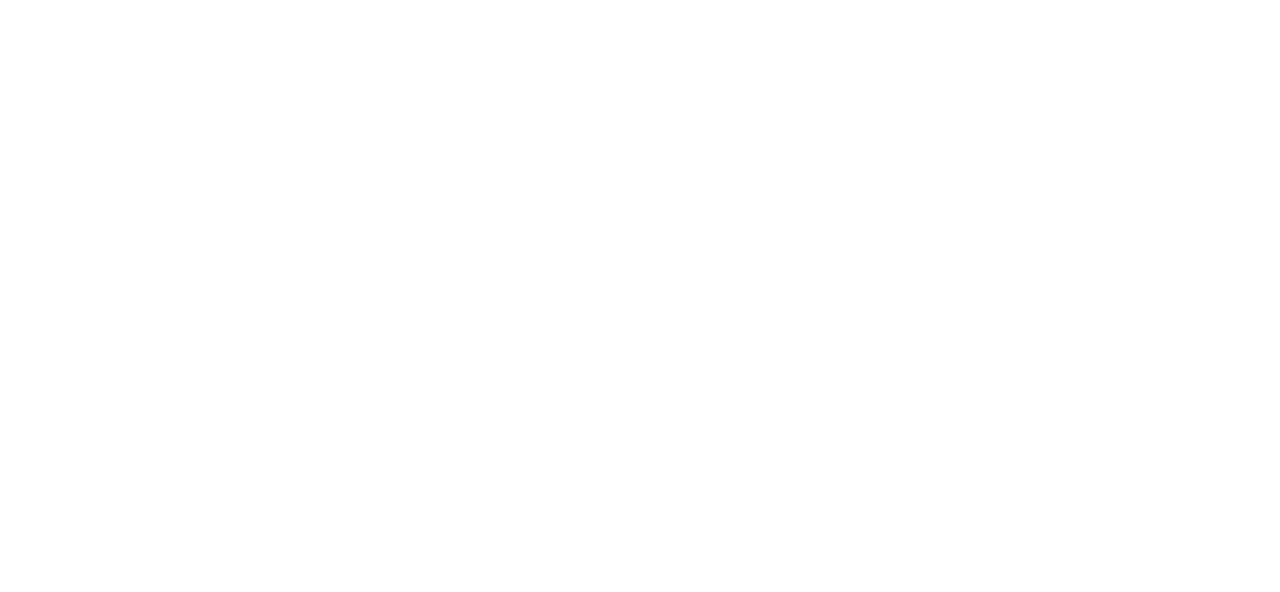
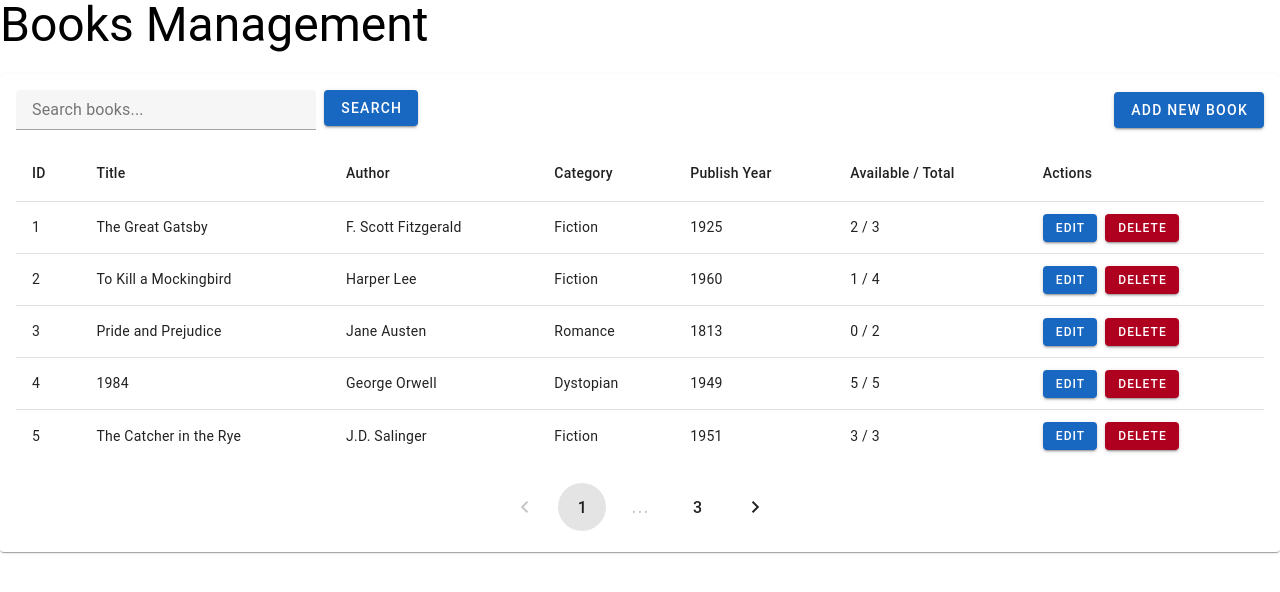
Before and after one commit to elibiano/bookborrow, a Vue app: page /books in a window 1280 px wide. Before the commit this address had no page. Shown: the top 592 px of the page. Built offline with nearby package versions, Linux system fonts and the light colour scheme.

Commit message:
fix: added books view

```diff
--- /dev/null
+++ b/src/components/system/BooksView.vue
@@ -0,0 +1,205 @@
+<script setup>
+import { ref } from 'vue';
+import { useRouter } from 'vue-router';
+
+const router = useRouter();
+const searchQuery = ref('');
+const page = ref(1);
+const editDialog = ref(false);
+const deleteDialog = ref(false);
+const editedBook = ref({});
+
+const books = ref([
+  {
+    id: 1,
+    title: 'The Great Gatsby',
+    author: 'F. Scott Fitzgerald',
+    category: 'Fiction',
+    publishYear: 1925,
+    available: 2,
+    total: 3
+  },
+  {
+    id: 2,
+    title: 'To Kill a Mockingbird',
+    author: 'Harper Lee',
+    category: 'Fiction',
+    publishYear: 1960,
+    available: 1,
+    total: 4
+  },
+  {
+    id: 3,
+    title: 'Pride and Prejudice',
+    author: 'Jane Austen',
+    category: 'Romance',
+    publishYear: 1813,
+    available: 0,
+    total: 2
+  },
+  {
+    id: 4,
+    title: '1984',
+    author: 'George Orwell',
+    category: 'Dystopian',
+    publishYear: 1949,
+    available: 5,
+    total: 5
+  },
+  {
+    id: 5,
+    title: 'The Catcher in the Rye',
+    author: 'J.D. Salinger',
+    category: 'Fiction',
+    publishYear: 1951,
+    available: 3,
+    total: 3
+  }
+]);
+
+const searchBooks = () => {
+  // Here would go the API call to search for books
+  console.log('Searching for:', searchQuery.value);
+};
+
+const editBook = (book) => {
+  editedBook.value = { ...book };
+  editDialog.value = true;
+};
+
+const saveBookEdit = () => {
+  // Here would go the API call to update the book
+  const index = books.value.findIndex(book => book.id === editedBook.value.id);
+  if (index !== -1) {
+    books.value[index] = { ...editedBook.value };
+  }
+  editDialog.value = false;
+};
+
+const confirmDeleteBook = (book) => {
+  editedBook.value = { ...book };
+  deleteDialog.value = true;
+};
+
+const deleteBook = () => {
+  // Here would go the API call to delete the book
+  books.value = books.value.filter(book => book.id !== editedBook.value.id);
+  deleteDialog.value = false;
+};
+
+const navigateToAddBook = () => {
+  router.push('/submit');
+};
+</script>
+
+<template>
+  <div>
+    <h1 class="text-h3 mb-6">Books Management</h1>
+
+    <v-card>
+      <v-card-text>
+        <div class="d-flex justify-space-between align-center flex-wrap">
+          <div class="d-flex">
+            <v-text-field
+              v-model="searchQuery"
+              label="Search books..."
+              hide-details
+              density="compact"
+              class="mr-2"
+              width="300"
+            ></v-text-field>
+            <v-btn color="primary" @click="searchBooks">Search</v-btn>
+          </div>
+
+          <v-btn color="primary" @click="navigateToAddBook">Add New Book</v-btn>
+        </div>
+
+        <v-table class="mt-4">
+          <thead>
+            <tr>
+              <th>ID</th>
+              <th>Title</th>
+              <th>Author</th>
+              <th>Category</th>
+              <th>Publish Year</th>
+              <th>Available / Total</th>
+              <th>Actions</th>
+            </tr>
+          </thead>
+          <tbody>
+            <tr v-for="book in books" :key="book.id">
+              <td>{{ book.id }}</td>
+              <td>{{ book.title }}</td>
+              <td>{{ book.author }}</td>
+              <td>{{ book.category }}</td>
+              <td>{{ book.publishYear }}</td>
+              <td>{{ book.available }} / {{ book.total }}</td>
+              <td>
+                <v-btn
+                  size="small"
+                  color="primary"
+                  class="mr-2"
+                  @click="editBook(book)"
+                >
+                  Edit
+                </v-btn>
+                <v-btn
+                  size="small"
+                  color="error"
+                  @click="confirmDeleteBook(book)"
+                >
+                  Delete
+                </v-btn>
+              </td>
+            </tr>
+          </tbody>
+        </v-table>
+
+        <div class="d-flex justify-center mt-4">
+          <v-pagination
+            v-model="page"
+            :length="3"
+            rounded="circle"
+          ></v-pagination>
+        </div>
+      </v-card-text>
+    </v-card>
+
+    <!-- Dialog for editing a book -->
+    <v-dialog v-model="editDialog" max-width="500">
+      <v-card>
+        <v-card-title>Edit Book</v-card-title>
+        <v-card-text>
+          <v-form @submit.prevent="saveBookEdit">
+            <v-text-field v-model="editedBook.title" label="Title"></v-text-field>
+            <v-text-field v-model="editedBook.author" label="Author"></v-text-field>
+            <v-text-field v-model="editedBook.category" label="Category"></v-text-field>
+            <v-text-field v-model="editedBook.publishYear" label="Publish Year" type="number"></v-text-field>
+            <v-text-field v-model="editedBook.total" label="Total Copies" type="number"></v-text-field>
+          </v-form>
+        </v-card-text>
+        <v-card-actions>
+          <v-spacer></v-spacer>
+          <v-btn color="error" text @click="editDialog = false">Cancel</v-btn>
+          <v-btn color="primary" text @click="saveBookEdit">Save</v-btn>
+        </v-card-actions>
+      </v-card>
+    </v-dialog>
+
+    <!-- Dialog for confirming deletion -->
+    <v-dialog v-model="deleteDialog" max-width="500">
+      <v-card>
+        <v-card-title class="text-h5">Delete Book</v-card-title>
+        <v-card-text>
+          Are you sure you want to delete this book?
+          <p class="mt-2"><strong>{{ editedBook.title }}</strong> by {{ editedBook.author }}</p>
+        </v-card-text>
+        <v-card-actions>
+          <v-spacer></v-spacer>
+          <v-btn color="primary" text @click="deleteDialog = false">Cancel</v-btn>
+          <v-btn color="error" text @click="deleteBook">Delete</v-btn>
+        </v-card-actions>
+      </v-card>
+    </v-dialog>
+  </div>
+</template>
--- a/src/router/index.js
+++ b/src/router/index.js
@@ -2,6 +2,8 @@ import { createRouter, createWebHistory } from 'vue-router'
 import LoginView from '@/views/auth/LoginView.vue'
 import RegisterView from '@/views/auth/RegisterView.vue'
 import DashboardView from '@/components/system/DashboardView.vue'
+import BooksView from '@/components/system/BooksView.vue' // Make sure this path is correct
+
 const router = createRouter({
   history: createWebHistory(import.meta.env.BASE_URL),
   routes: [
@@ -20,6 +22,11 @@ const router = createRouter({
       name: 'dashboard',
       component: DashboardView,
     },
+    {
+      path: '/books',
+      name: 'books',
+      component: BooksView,
+    },
   ],
 })
 
```
